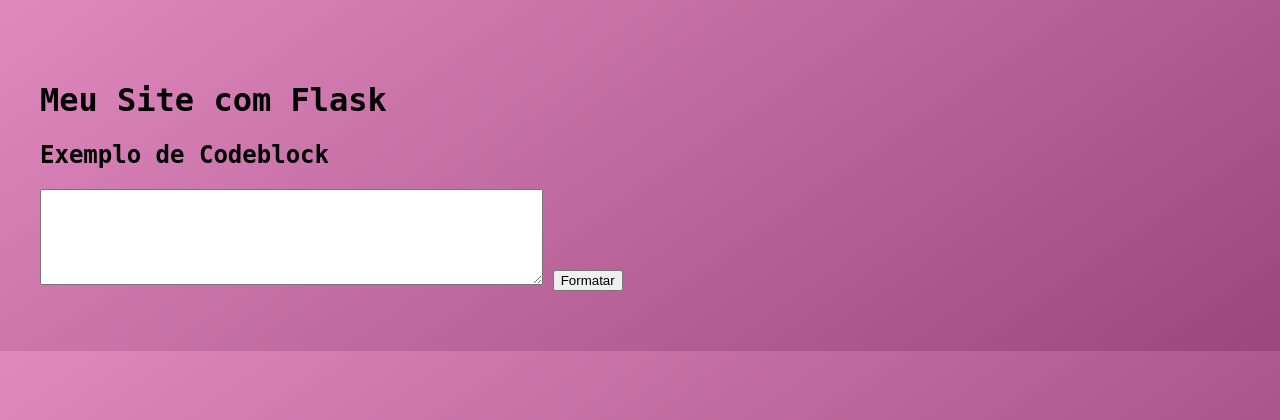
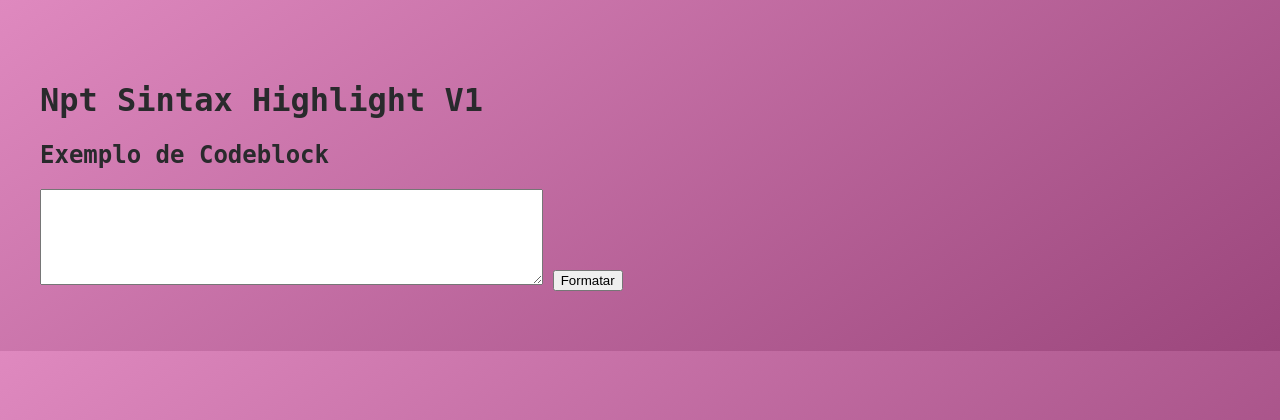
Before and after one commit to isaveliara/yluniar, a Flask app: template app/templates/nptEditor.html in a window 1280 px wide. Shown: the top 420 px of the page. Run offline with Flask 3, Linux system fonts and the light colour scheme; the template is opened without the code that fills it, so the values that code supplies are empty.

Commit message:
remover base.html

```diff
--- a/app/static/css/codeblock_styles.css
+++ b/app/static/css/codeblock_styles.css
@@ -4,6 +4,7 @@
     border-radius: 8px;
     padding: 40px;
     font-family: 'Fira Code', monospace;
+    color: #292a2c;
     position: relative;
     margin: 20px 0;
 }
--- a/app/templates/base.html
+++ /dev/null
@@ -1,20 +0,0 @@
-<!DOCTYPE html>
-<html lang="pt">
-<head>
-    <meta charset="UTF-8">
-    <meta name="viewport" content="width=device-width, initial-scale=1.0">
-    <title>{% block title %}Flask Codeblock{% endblock %}</title>
-    <link rel="stylesheet" href="{{ url_for('static', filename='css/codeblock_styles.css') }}">
-</head>
-<body>
-
-    <header>
-        <h1>Meu Site com Flask</h1>
-    </header>
-
-    <main>
-        {% block content %}{% endblock %}
-    </main>
-
-</body>
-</html>
--- a/app/templates/nptEditor.html
+++ b/app/templates/nptEditor.html
@@ -1,8 +1,15 @@
-{% extends 'base.html' %}
-
-{% block title %}Highlight NPT{% endblock %}
-
-{% block content %}
+<!DOCTYPE html>
+<html lang="pt">
+<head>
+    <meta charset="UTF-8">
+    <meta name="viewport" content="width=device-width, initial-scale=1.0">
+    <title>Codeblock</title>
+    <link rel="stylesheet" href="{{ url_for('static', filename='css/codeblock_styles.css') }}">
+</head>
+<body>
+    <header>
+        <h1>Npt Sintax Highlight V1</h1>
+    </header>
     <h2>Exemplo de Codeblock</h2>
     {{ codeblock | safe }}
 
@@ -28,4 +35,5 @@
             document.getElementById("highlight-output").innerHTML = result.highlighted_code;
         };
     </script>
-{% endblock %}
+</body>
+</html>
```
